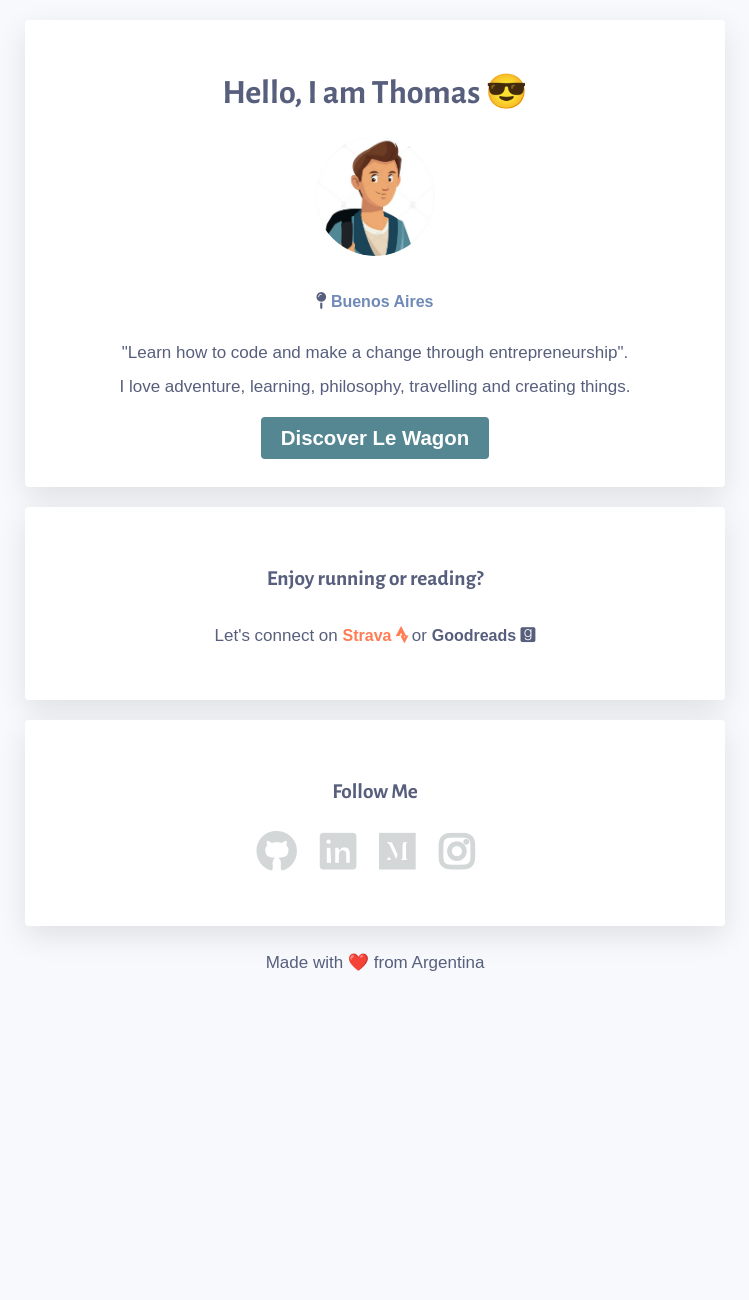
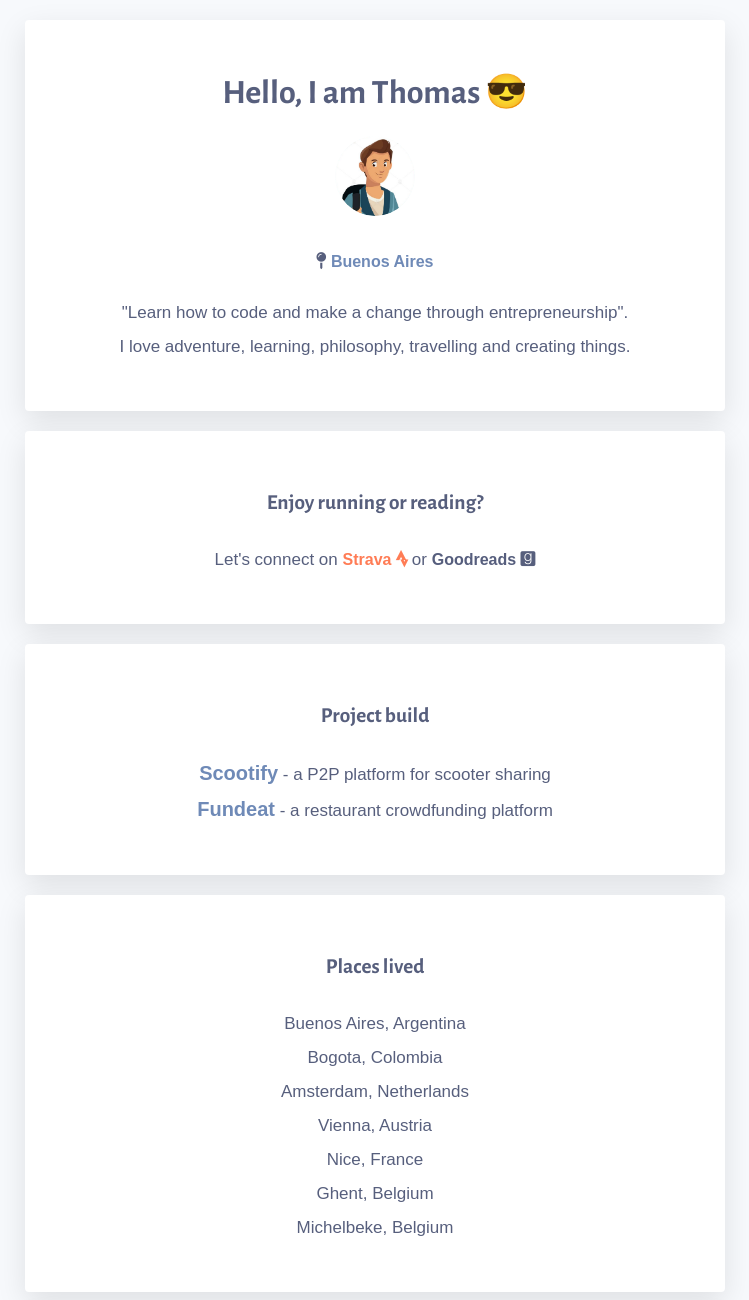
Before and after one commit to thomasvanholder/profile, a plain HTML site: page index.html in a window 1280 px wide. Shown: the top 1300 px of the page, without its empty margins (265-1014 px from the left). Before the commit the page ends 997 px from the top, so only its background shows below. Drawn offline with nearby package versions, Linux system fonts and the light colour scheme; a web font is replaced by a local one.

Commit message:
profile update

```diff
--- a/index.html
+++ b/index.html
@@ -33,13 +33,12 @@
         </p>
 
         "Learn how to code and make a change through entrepreneurship".<br>I love adventure, learning, philosophy, travelling and creating things.</p>
-      <a href="https://www.lewagon.com/buenos-aires" target="_blank" class="btn-purple">Discover Le Wagon</a>
       </div>
 
       <div class="card">
         <h4>Enjoy running or reading?</h4>
         <p>Let's connect on
-        <a href="https://www.strava.com/athletes/16228152" target="_blank" id="strava">
+          <a href="https://www.strava.com/athletes/16228152" id="strava">
             Strava
             <i class="fab fa-strava"></i>
           </a>
@@ -49,7 +48,31 @@
           </a>
           <i class="fab fa-goodreads"></i>
         </p>
+      </div>
 
+      <div class="card">
+        <h4>Project build</h4>
+        <ul>
+          <!-- <img src="images/scooter.png" alt="Scooter picture"> -->
+          <li class="projects"><a href="https://scootify-thomasvanholder.herokuapp.com/">
+          <span class="focus-text">Scootify</span></a> - a P2P platform for scooter sharing</li>
+          <li class="projects"><a href="http://www.fundeat.club">
+          <span class="focus-text">Fundeat</span></a> - a restaurant crowdfunding platform</li>
+        </ul>
+      </div>
+
+      <div class="card">
+        <h4>Places lived</h4>
+        <ul>
+          <!-- <img src="images/scooter.png" alt="Scooter picture"> -->
+          <li class="places">Buenos Aires, Argentina</li>
+          <li class="places">Bogota, Colombia</li>
+          <li class="places">Amsterdam, Netherlands</li>
+          <li class="places">Vienna, Austria</li>
+          <li class="places">Nice, France</li>
+          <li class="places">Ghent, Belgium</li>
+          <li class="places">Michelbeke, Belgium</li>
+        </ul>
       </div>
 
       <div class="card">
@@ -62,19 +85,11 @@
               <i class="fab fa-github"></i>
             </a>
           </li>
-
           <li>
             <a href="https://www.linkedin.com/in/thomasvanholder/" target="_blank">
               <i class="fab fa-linkedin"></i>
             </a>
           </li>
-
-        <li>
-          <a href="https://medium.com/@thomasvanholder" target="_blank">
-            <i class="fab fa-medium"></i>
-          </a>
-        </li>
-
           <li>
             <a href="https://www.instagram.com/thomasvanholder/" target="_blank">
               <i class="fab fa-instagram"></i>
--- a/style.css
+++ b/style.css
@@ -55,8 +55,22 @@ a:hover {
 }
 
 img {
-  width: 120px;
-  height: 120px;
+  width: 80px;
+  height: 80px;
+}
+
+.projects {
+  list-style-type: none;
+}
+
+.places {
+  list-style-type: none;
+}
+
+.focus-text {
+  font-size: 1.25em;
+  font-weight: bold;
+  color: #6F8AB7;
 }
 
 .img-circle {
```
Also changed, not shown: images/scooter.png (added). Lines whose indentation alone changed are shown as unchanged.
